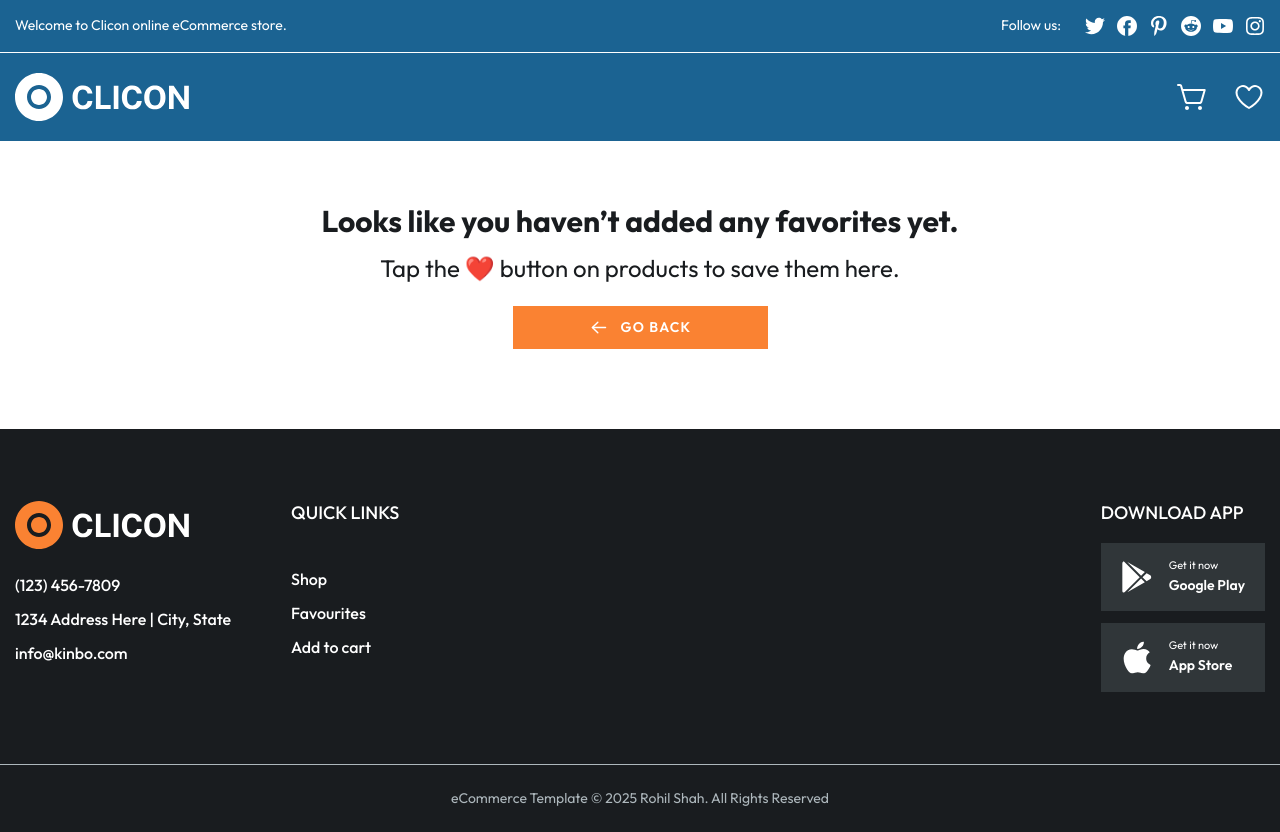
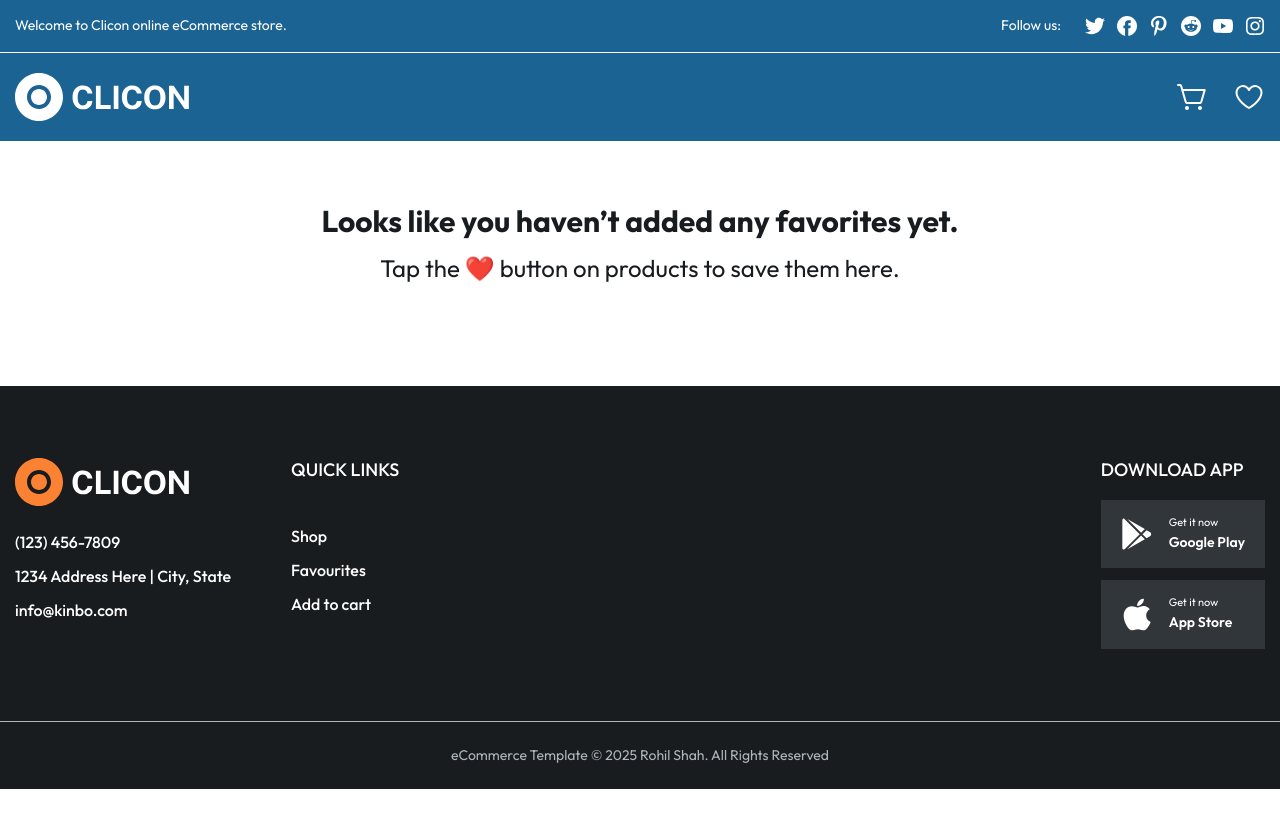
Before and after one commit to rohil1405/clicon, a Next.js app: page /favourites in a window 1280 px wide. After the commit the page ends 800 px from the top, so only its background shows below. Built offline with nearby package versions, Linux system fonts and the light colour scheme.

Commit message:
Fix deploy error

```diff
--- a/package.json
+++ b/package.json
@@ -12,6 +12,7 @@
     "@reduxjs/toolkit": "^2.8.2",
     "@tanstack/react-query": "^5.90.2",
     "@tanstack/react-table": "^8.21.3",
+    "nex": "^2.0.22",
     "next": "15.5.0",
     "react": "^18.2.0",
     "react-dom": "^18.2.0",
--- a/pages/404.tsx
+++ b/pages/404.tsx
@@ -51,6 +51,6 @@ const NotFoundPage = (): JSX.Element => {
       </div>
     </>
   );
-}
+};
 
 export default NotFoundPage;
--- a/pages/favourites/index.tsx
+++ b/pages/favourites/index.tsx
@@ -2,7 +2,6 @@ import { useSelector } from "react-redux";
 import { RootState } from "@/store/store";
 import ProductListing from "@/components/Product/ProductListing";
 import Section from "@/components/Section/Section";
-import Button from "@/components/Button/Button";
 import SeoHead from "@/components/SeoHead/SeoHead";
 
 const FavoritesPage = () => {
@@ -42,15 +41,7 @@ const FavoritesPage = () => {
             Looks like you haven’t added any favorites yet.
             <span>Tap the ❤️ button on products to save them here.</span>
           </div>
-          <div style={{ marginTop: "20px" }}>
-            <Button
-              name="Go Back"
-              left={true}
-              right={false}
-              cart={false}
-              href="/"
-            />
-          </div>
+          <div style={{ marginTop: "20px" }}></div>
         </div>
       )}
     </>
--- a/pages/products/index.tsx
+++ b/pages/products/index.tsx
@@ -37,15 +37,14 @@ const fetchProducts = async (
 
 const ProductPage = () => {
   const [page, setPage] = useState(1);
-  const [searchTerm, setSearchTerm] = useState("");
 
   const {
     data: products = [],
     isLoading,
     isError,
   } = useQuery({
-    queryKey: ["products", page, searchTerm],
-    queryFn: () => fetchProducts(page, searchTerm),
+    queryKey: ["products", page],
+    queryFn: () => fetchProducts(page),
     placeholderData: (prev) => prev,
   });
 
```
Also changed, not shown: components/ProductDetails/ProductTabContent.tsx (+10 -9 lines), pages/products/[id].tsx (+5 -10 lines), 2 other files (tests, documents, lock files or other folders).
